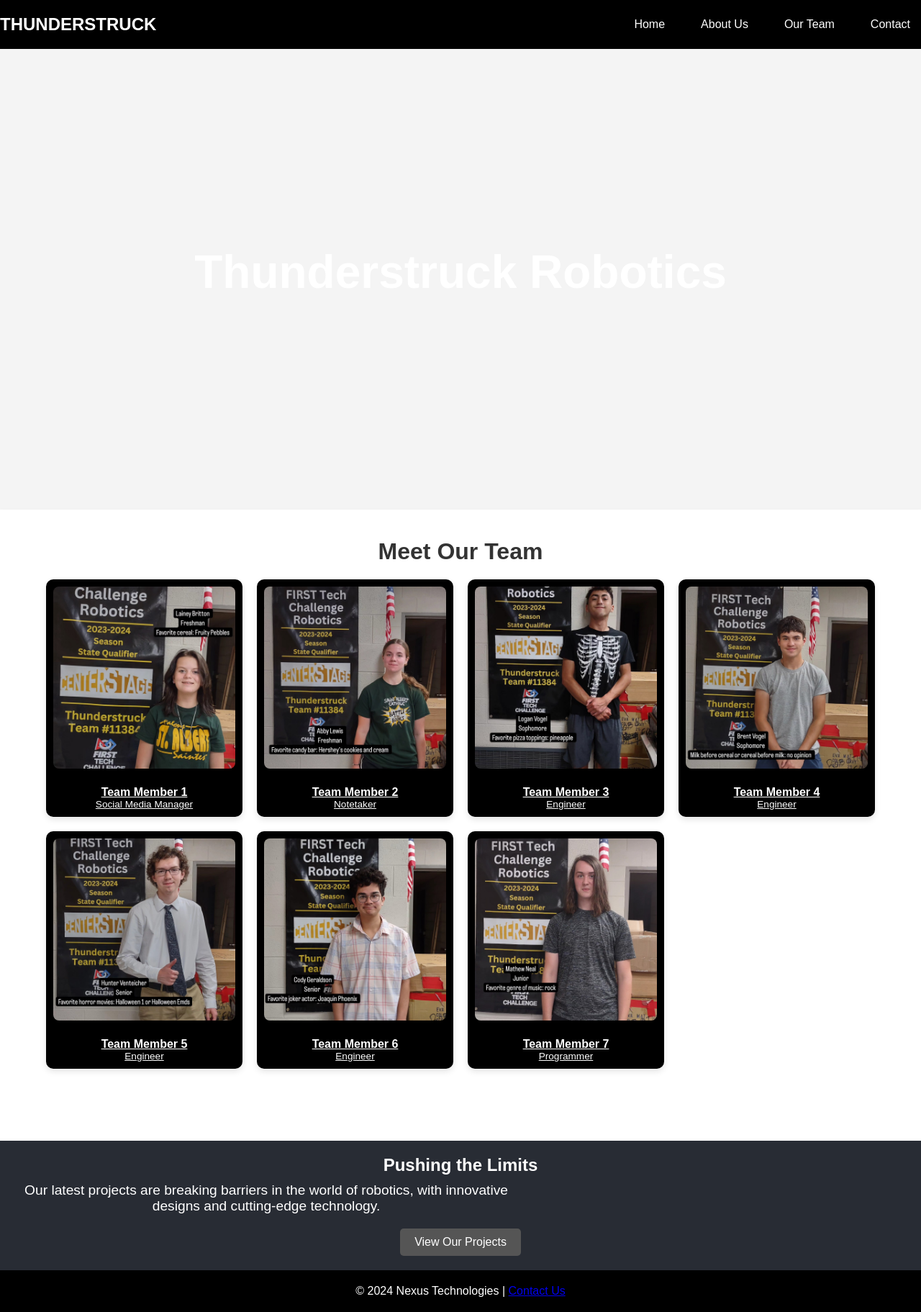
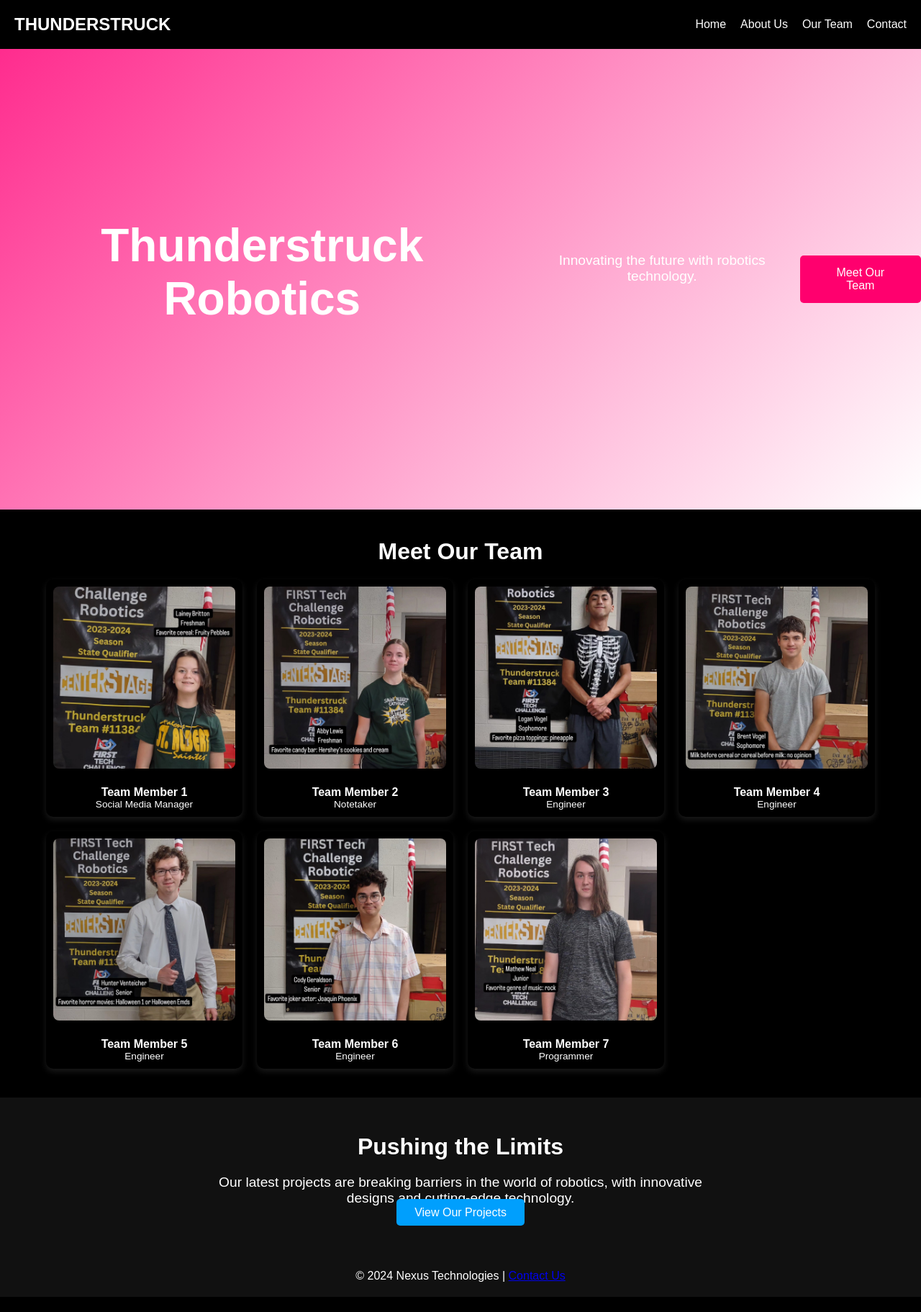
Before and after one commit to NovaStar001/ThunderStruckRobotics, a plain HTML site: page testpages/team.htm in a window 1280 px wide. Shown: the whole page at 72% size. After the commit the page ends 1802 px from the top, so only its background shows below. Drawn offline with Linux system fonts and the light colour scheme.

Commit message:
Update team.htm

```diff
--- a/testpages/team.htm
+++ b/testpages/team.htm
@@ -6,161 +6,6 @@
     <title>Thunderstruck Robotics</title>
     <link rel="stylesheet" href="styles.css">
     <link rel="stylesheet" href="https://cdnjs.cloudflare.com/ajax/libs/font-awesome/6.0.0-beta3/css/all.min.css">
-    <style>
-        body {
-            font-family: Arial, sans-serif;
-            background-color: #f4f4f4; /* Set a general background color */
-            color: #333; /* General text color */
-            margin: 0;
-        }
-
-        header {
-            background: #000; /* Header background */
-            color: #fff; /* Header text color */
-            padding: 20px 0;
-            text-align: center;
-        }
-
-        header h2 {
-            margin: 0;
-        }
-
-        nav ul {
-            list-style: none;
-            padding: 0;
-        }
-
-        nav ul li {
-            display: inline;
-            margin: 0 15px;
-        }
-
-        nav a {
-            color: #fff;
-            text-decoration: none;
-        }
-
-        .hero {
-            background: url('hero-background.jpg') no-repeat center center/cover; /* Add a background image */
-            min-height: 50vh; /* Set a minimum height */
-            display: flex;
-            align-items: center;
-            justify-content: center;
-            color: white;
-            text-align: center;
-        }
-
-        .team-section {
-            padding: 40px 0 100px; /* Ensure enough space at the bottom */
-            text-align: center;
-            background-color: #fff; /* White background for the section */
-            box-shadow: 0 2px 4px rgba(0, 0, 0, 0.1); /* Add a subtle shadow */
-        }
-
-        .team-section h2 {
-            font-size: 2em;
-            margin-bottom: 20px;
-        }
-
-        .team-grid {
-            display: grid;
-            grid-template-columns: repeat(4, 1fr); /* Four tiles in the top row */
-            gap: 20px;
-            padding: 0 5%;
-            max-width: 100%;
-        }
-
-        .team-member {
-            background-color: #000000; /* Maintain the background color */
-            padding: 10px;
-            box-shadow: 0 4px 8px rgba(0, 0, 0, 0.1);
-            border-radius: 10px;
-            transition: transform 0.3s ease, box-shadow 0.3s ease;
-            text-align: center;
-            color: #ffffff; /* Ensure text is white */
-        }
-
-        .team-member:hover {
-            transform: translateY(-8px);
-            box-shadow: 0 6px 12px rgba(0, 0, 0, 0.2);
-        }
-
-        .team-member img {
-            width: 100%;
-            height: auto;
-            border-radius: 8px;
-            margin-bottom: 10px;
-        }
-
-        .team-member p {
-            font-size: 0.85em;
-        }
-
-        .team-member h4 {
-            font-size: 1em;
-            margin-top: 10px;
-        }
-
-        /* Responsive adjustments for smaller screens */
-        @media (max-width: 1200px) {
-            .team-section {
-                padding-bottom: 120px;
-            }
-
-            .team-grid {
-                grid-template-columns: repeat(3, 1fr); /* Three tiles per row on medium screens */
-            }
-        }
-
-        @media (max-width: 768px) {
-            .team-grid {
-                grid-template-columns: repeat(2, 1fr); /* Two tiles per row on small screens */
-            }
-
-            .team-member p, .team-member h4 {
-                font-size: 0.8em;
-            }
-        }
-
-        @media (max-width: 480px) {
-            .team-grid {
-                grid-template-columns: 1fr; /* One tile per row on very small screens */
-            }
-        }
-
-        .highlight {
-            padding: 20px;
-            text-align: center;
-            background: #282c34;
-            color: white;
-        }
-
-        .highlight h3 {
-            margin: 0;
-            font-size: 1.5em;
-        }
-
-        .highlight p {
-            margin: 10px 0;
-        }
-
-        .cta-dark {
-            display: inline-block;
-            padding: 10px 20px;
-            margin-top: 10px;
-            background: #555;
-            color: #fff;
-            text-decoration: none;
-            border-radius: 5px;
-        }
-
-        footer {
-            text-align: center;
-            padding: 20px 0;
-            background-color: #000;
-            color: #fff;
-        }
-    </style>
 </head>
 <body>
     <header>
@@ -179,8 +24,10 @@
     <main>
         <section class="hero">
             <h1>Thunderstruck Robotics</h1>
+            <p>Innovating the future with robotics technology.</p>
+            <a href="#team" class="cta">Meet Our Team</a>
         </section>
-        <section class="team-section">
+        <section class="team-section" id="team">
             <h2>Meet Our Team</h2>
             <div class="team-grid">
                 <a href="member1-profile.htm" class="team-member">
@@ -229,5 +76,57 @@
     <footer>
         <p>&copy; 2024 Nexus Technologies | <a href="contact.htm">Contact Us</a></p>
     </footer>
+
+    <style>
+        .team-section {
+            padding: 40px 0; /* Ensure padding is sufficient */
+            text-align: center;
+            background-color: #000; /* Background color for the team section */
+        }
+
+        .team-section h2 {
+            font-size: 2rem;
+            margin-bottom: 20px;
+        }
+
+        .team-grid {
+            display: grid;
+            grid-template-columns: repeat(auto-fit, minmax(250px, 1fr)); /* Responsive grid */
+            gap: 20px;
+            padding: 0 5%;
+        }
+
+        .team-member {
+            background-color: #000000; /* Maintain the background color */
+            padding: 10px;
+            box-shadow: 0 4px 8px rgba(255, 255, 255, 0.1);
+            border-radius: 10px;
+            transition: transform 0.3s ease, box-shadow 0.3s ease;
+            text-align: center;
+            color: #ffffff; /* Ensure text is white */
+            text-decoration: none; /* Remove underline from links */
+        }
+
+        .team-member:hover {
+            transform: translateY(-8px);
+            box-shadow: 0 6px 12px rgba(255, 255, 255, 0.2);
+        }
+
+        .team-member img {
+            width: 100%;
+            height: auto;
+            border-radius: 8px;
+            margin-bottom: 10px;
+        }
+
+        .team-member h4 {
+            font-size: 1em;
+            margin-top: 10px;
+        }
+
+        .team-member p {
+            font-size: 0.85em;
+        }
+    </style>
 </body>
 </html>
```
